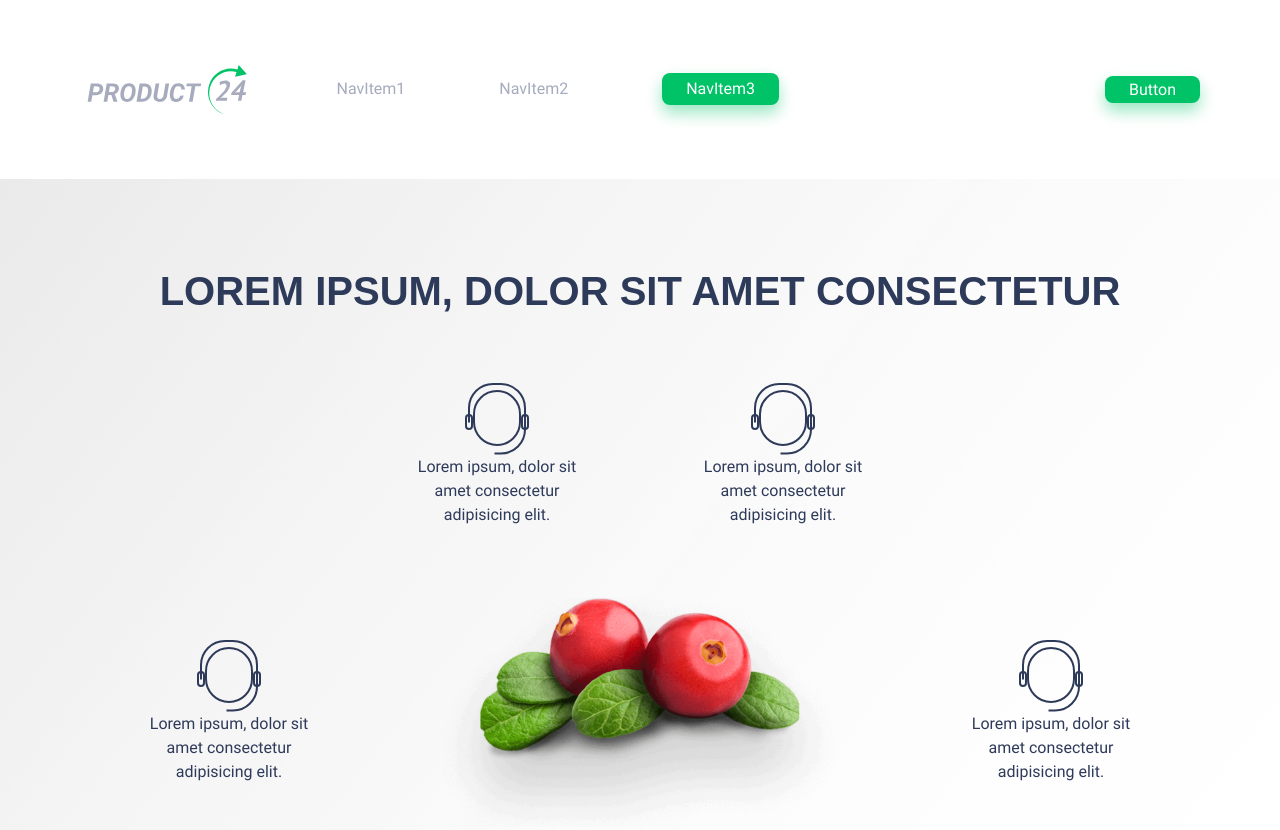
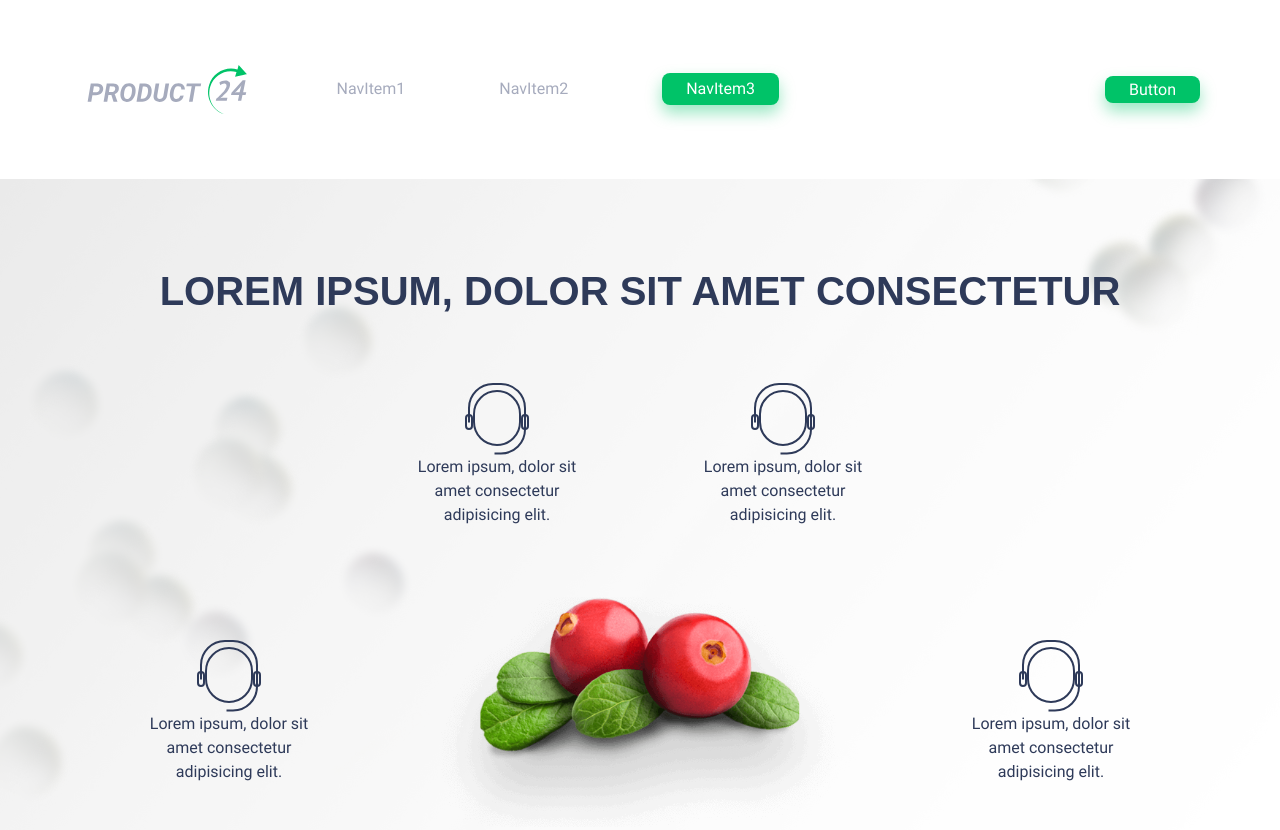
Before and after one commit to SergeyKarachevtcev/test-landing, a website: page index.html in a window 1280 px wide. Shown: the top 830 px of the page. Drawn offline with Linux system fonts and the light colour scheme; files whose address does not match are found by name; a web font is replaced by a local one.

Commit message:
paralax added

```diff
--- a/index.html
+++ b/index.html
@@ -72,6 +72,7 @@
     <!-- script -->
     <script src="./src/swiper.js" defer></script>
     <!-- свайпер билиотека -->
+    <script src="./src/modules/paralax.js" defer></script>
     <script src="./src/modules/swiper.js" defer></script>
     <script src="./src/modules/accordeon.js" defer></script>
     <!-- title -->
@@ -379,6 +380,16 @@
           </div>
         </div>
       </div>
+      <img
+        src="./img/paralax/pattern.png"
+        alt=""
+        class="paralax-img paralax-left"
+        data-speed="0.5" />
+      <img
+        src="./img/paralax/pattern2.png"
+        alt=""
+        class="paralax-img paralax-right"
+        data-speed="0.8" />
     </section>
 
     <!-- slider  -->
--- a/scss/blocks/_block.scss
+++ b/scss/blocks/_block.scss
@@ -73,6 +73,8 @@
 
 /* hero */
 .hero-section {
+  overflow: hidden;
+  position: relative;
   padding-top: 100px;
   padding-bottom: 100px;
   background-image: url(/img/hero/hero-bg.png);
@@ -80,6 +82,21 @@
   background-size: cover;
   background-repeat: no-repeat;
 }
+/* paralax */
+.paralax-img {
+  position: absolute;
+  transform: translate3d (0, 0, 0);
+  z-index: -1;
+}
+.paralax-left {
+  top: 0%;
+  left: -15%;
+}
+.paralax-right {
+  top: -40%;
+  right: -15%;
+}
+
 .hero-section-img {
   display: none;
 }
--- a/scss/blocks/_media.scss
+++ b/scss/blocks/_media.scss
@@ -44,6 +44,9 @@
     padding: 0;
     margin: 0;
     background-image: none;
+  }
+  .paralax-img {
+    display: none;
   }
   .hero-section_tite {
     display: none;
--- /dev/null
+++ b/src/modules/paralax.js
@@ -0,0 +1,9 @@
+window.addEventListener('scroll', function () {
+  let scroll = window.scrollY;
+
+  let paralaxElements = document.querySelectorAll('.paralax-img');
+  paralaxElements.forEach(function (element) {
+    let speed = parseFloat(element.getAttribute('data-speed'));
+    element.style.transform = 'translateY(' + scroll * speed + 'px)';
+  });
+});
```
Also changed, not shown: css/style.css/main.css, img/paralax/pattern.png (added), img/paralax/pattern2.png (added), 1 other file.
